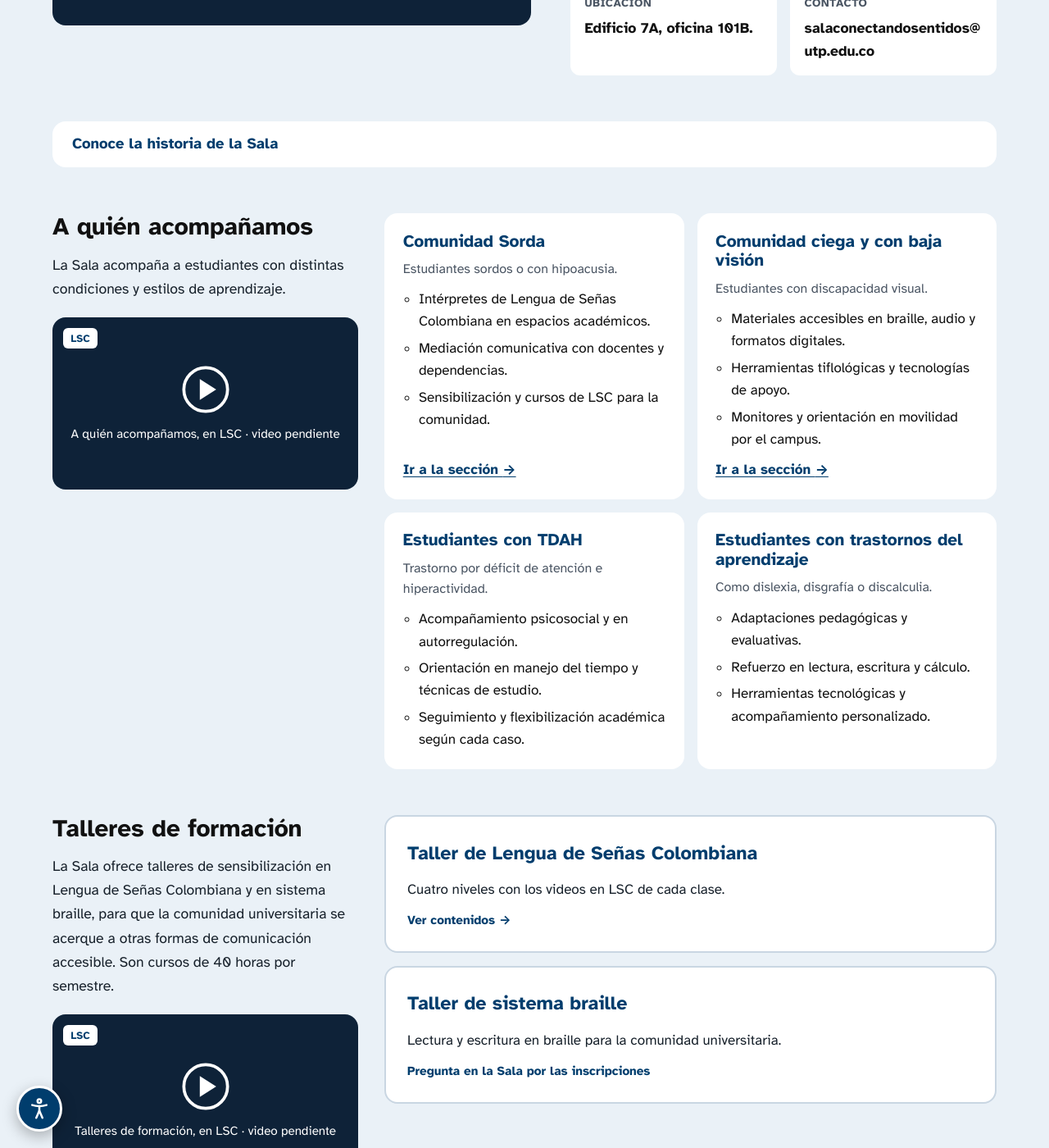
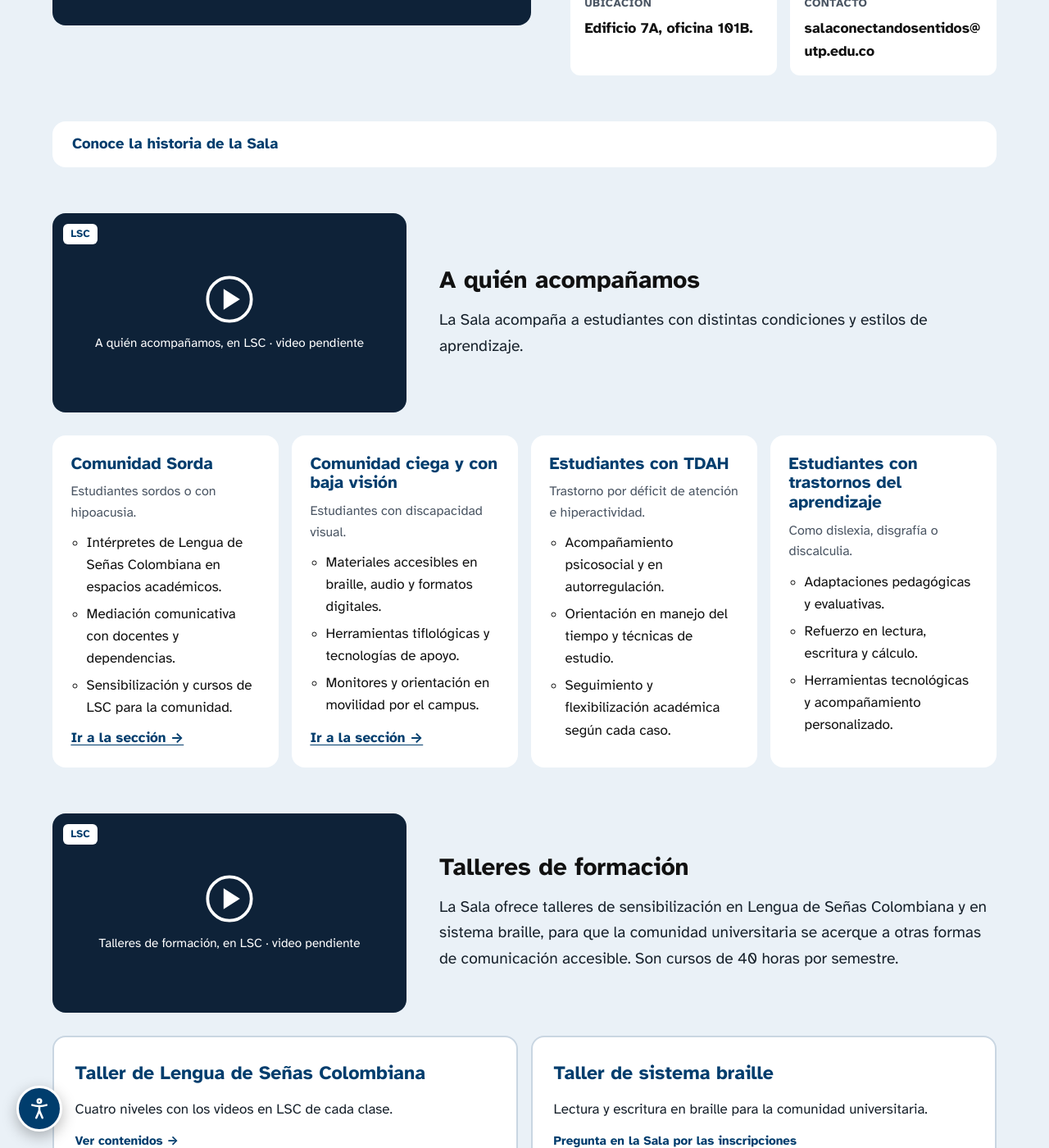
Before and after one commit to jhonatan-vivas/sala-sentidos, a Jekyll site: the page built from index.html, in a window 1280 px wide and 1400 px high, scrolled down 1072 px. Shown: the whole window at 82% size. Built offline with Jekyll 4.4.1, drawn with Linux system fonts in a browser that asks for light colours.

Commit message:
Volver a la versión fe89763 de Inicio

```diff
--- a/assets/css/main.css
+++ b/assets/css/main.css
@@ -446,21 +446,10 @@ html.alto-contraste .nav :focus-visible { outline-color: #FFE14D; }
 #sala .bilingue__video { padding-top: .5rem; }
 
 #sala { padding-bottom: 3rem; }
-/* Subsecciones de Inicio: columna de presentación (título, texto en español y video en LSC)
-   a la izquierda y el contenido a la derecha. El video siempre visible. */
-.bloque-lsc { display: grid; grid-template-columns: minmax(18rem, 1fr) minmax(0, 2fr); gap: 2rem; align-items: start; }
-.bloque-lsc__intro { display: flex; flex-direction: column; gap: .9rem; position: sticky; top: 1.5rem; }
-.bloque-lsc__intro .texto-grande { font-size: 1.1rem; }
-.bloque-lsc__video { margin-top: .4rem; }
-.bloque-lsc .poblaciones { grid-template-columns: repeat(2, minmax(0, 1fr)); }
-.bloque-lsc .talleres__lista { grid-template-columns: 1fr; }
-@media (max-width: 960px) {
-  .bloque-lsc { grid-template-columns: 1fr; }
-  .bloque-lsc__intro { position: static; max-width: 40rem; }
-}
-@media (max-width: 600px) {
-  .bloque-lsc .poblaciones { grid-template-columns: 1fr; }
-}
+/* Subsecciones de Inicio: video en LSC siempre visible, a la izquierda; texto centrado a su lado */
+#sala .bilingue--subseccion { gap: 2.5rem; align-items: center !important; }
+#sala .bilingue--subseccion .bilingue__video { flex: 0 1 27rem; }
+#sala .bilingue--subseccion .bilingue__texto { flex: 1 1 22rem; max-width: 46rem; }
 /* "¿Qué es la Sala?": video centrado respecto al texto y los datos */
 #sala .bilingue { align-items: center !important; }
 #sala .bilingue__video { padding-top: 0 !important; }
--- a/index.html
+++ b/index.html
@@ -56,12 +56,14 @@ seccion: inicio
     </details>
     {%- endif %}
 
-    <div class="bloque-lsc">
-      <div class="bloque-lsc__intro">
-        <h3 class="titulo-3">A quién acompañamos</h3>
-        <p class="texto-grande">{{ sala.acompanamos_texto | default: "La Sala acompaña a estudiantes con distintas condiciones y estilos de aprendizaje." }}</p>
-        <div class="bloque-lsc__video">
+    <div class="pila">
+      <div class="bilingue bilingue--subseccion">
+        <div class="bilingue__video">
           {% include video.html id=sala.acompanamos_video titulo="A quién acompañamos, en LSC" %}
+        </div>
+        <div class="bilingue__texto">
+          <h3 class="titulo-3">A quién acompañamos</h3>
+          <p class="texto-grande">{{ sala.acompanamos_texto | default: "La Sala acompaña a estudiantes con distintas condiciones y estilos de aprendizaje." }}</p>
         </div>
       </div>
       <ul class="poblaciones">
@@ -79,12 +81,14 @@ seccion: inicio
     </div>
 
     {%- if sala.talleres %}
-    <div class="bloque-lsc">
-      <div class="bloque-lsc__intro">
-        <h3 class="titulo-3">Talleres de formación</h3>
-        <p class="texto-grande">{{ sala.talleres.texto }}</p>
-        <div class="bloque-lsc__video">
+    <div class="pila">
+      <div class="bilingue bilingue--subseccion">
+        <div class="bilingue__video">
           {% include video.html id=sala.talleres.video titulo="Talleres de formación, en LSC" %}
+        </div>
+        <div class="bilingue__texto">
+          <h3 class="titulo-3">Talleres de formación</h3>
+          <p class="texto-grande">{{ sala.talleres.texto }}</p>
         </div>
       </div>
       <ul class="talleres__lista">
```
